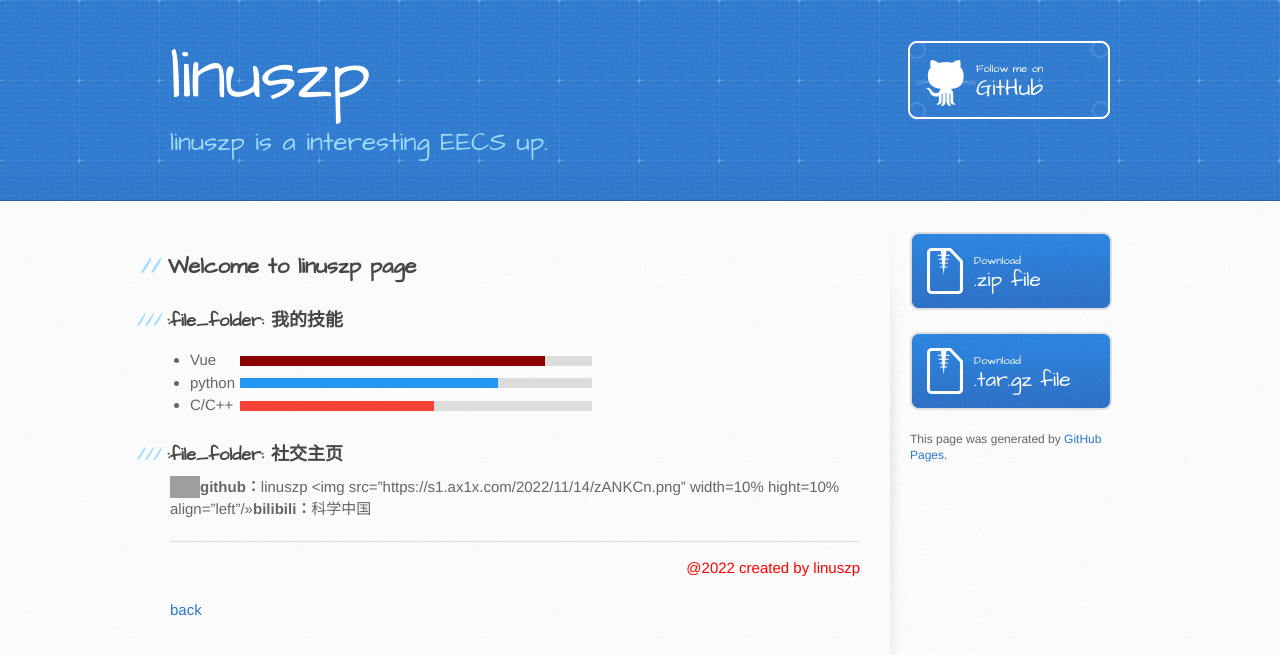
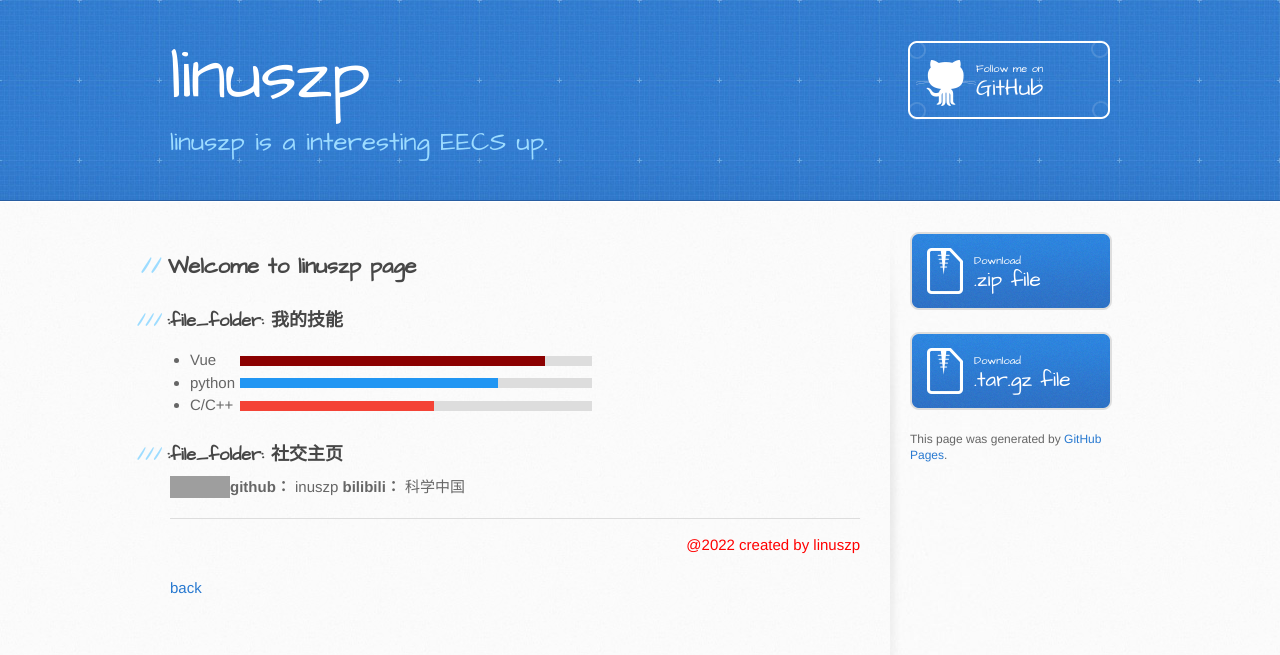
Before and after one commit to linuszp/linuszp.github.io, a Jekyll site: the page built from another-page.md, in a window 1280 px wide. Shown: the top 655 px of the page. Built offline with Jekyll 4.4.1, drawn with Linux system fonts in a browser that asks for light colours; our own code applies the rules of GitHub Pages for plain Markdown files; grey boxes are pictures that could not be loaded.

Commit message:
Update another-page.md

```diff
--- a/another-page.md
+++ b/another-page.md
@@ -37,8 +37,8 @@ layout: default
 
 ### :file_folder: 社交主页
 
-<img src="https://img-blog.csdnimg.cn/4e998997c23846f997560287de604f67.png" width="30" align='left'/>**github：**linuszp
-<img src="https://s1.ax1x.com/2022/11/14/zANKCn.png" width=10% hight=10% align="left"/>>**bilibili：**科学中国
+<img src="https://img-blog.csdnimg.cn/4e998997c23846f997560287de604f67.png" width="30" align='left'/>**github：** inuszp
+<img src="https://s1.ax1x.com/2022/11/14/zANKCn.png" width="30" hight="30" align='left'/>**bilibili：** 科学中国
 
 
 ----
```
